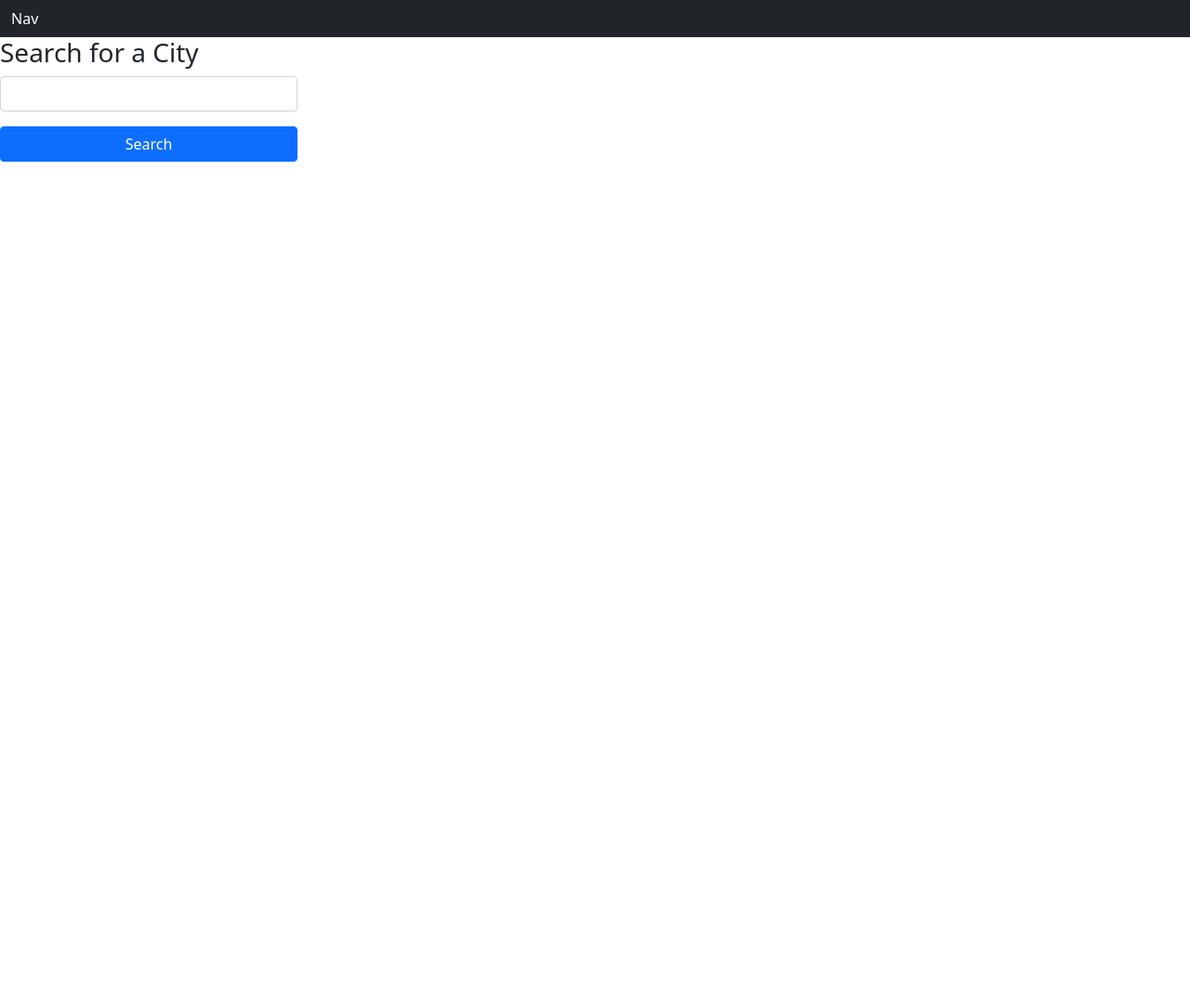
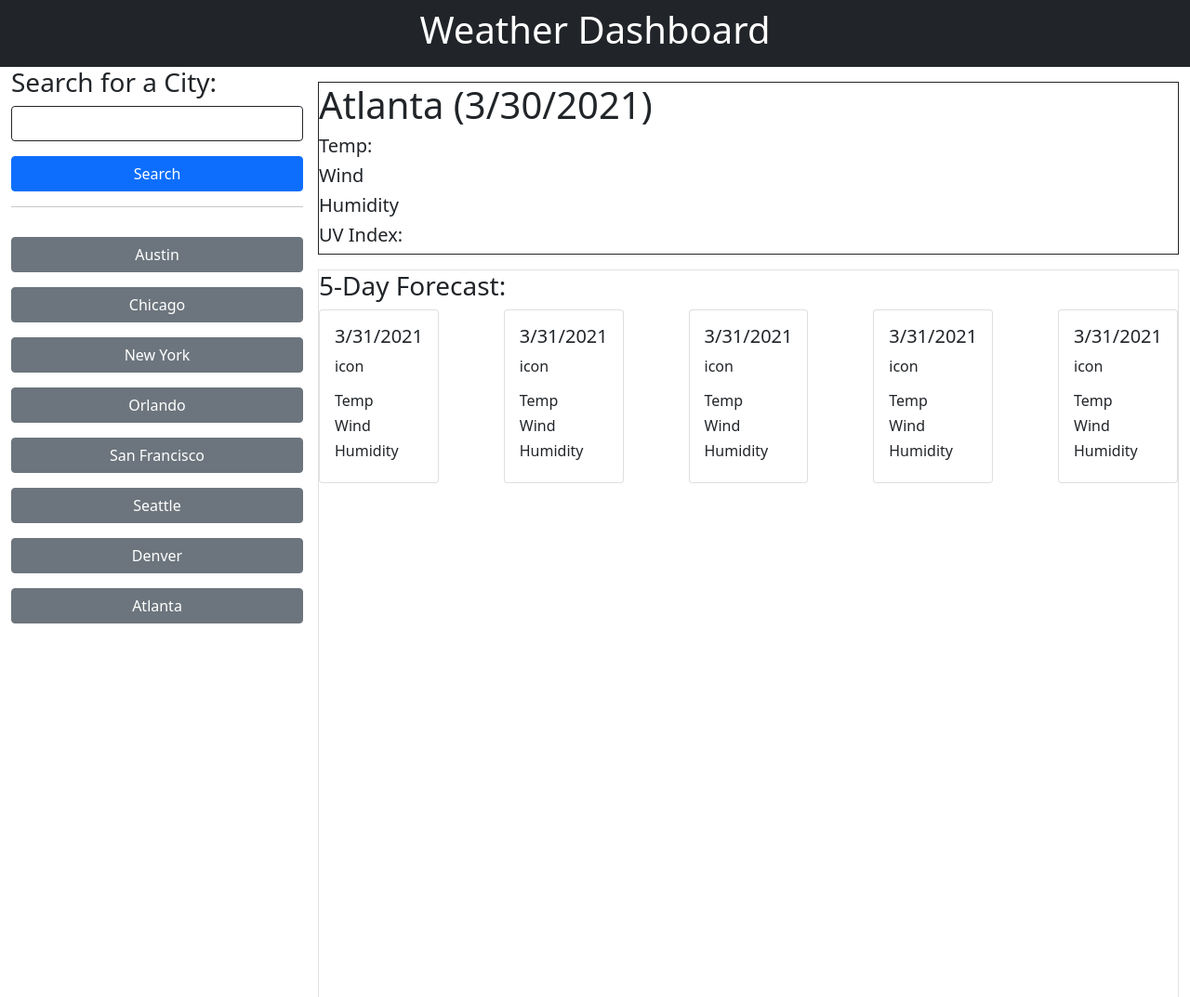
Before and after one commit to b00000001/weather-dashboard, a plain HTML site: page index.html in a window 1280 px wide. Shown: the whole page at 93% size. Before the commit the page ends 800 px from the top, so only its background shows below. Drawn offline with nearby package versions, Linux system fonts and the light colour scheme.

Commit message:
Completed layout design for HTML

```diff
--- a/index.html
+++ b/index.html
@@ -14,20 +14,90 @@
 <body>
     <div class="container-fluid">
         <div class="row">
-            <nav class="navbar navbar-dark bg-dark text-white">Nav</nav>
+            <nav class="navbar navbar-dark d-flex justify-content-center bg-dark text-white">
+                <h1>Weather Dashboard</h1>
+            </nav>
         </div>
     </div>
-    <div class="container-fluidk">
-        <div class="search__column d-flex">
+    <div class="container-fluid">
+        <div class="d-flex">
             <!-- Column with the search for city heading -->
-            <div class="d-flex flex-column w-25">
-                <h3>Search for a City</h3>
-                <form><input class='form-control' type='text'>
+            <div class="search__column d-flex flex-column w-25 vh-100">
+                <h3>Search for a City:</h3>
+                <form><input class='form-control border-dark' type='text'>
                     <button class="btn btn-primary w-100 mt-3">Search</button>
                 </form>
+                <hr class='mt-3'>
+                <button class="btn btn-secondary mt-3">Austin</button>
+                <button class="btn btn-secondary mt-3">Chicago</button>
+                <button class="btn btn-secondary mt-3">New York</button>
+                <button class="btn btn-secondary mt-3">Orlando</button>
+                <button class="btn btn-secondary mt-3">San Francisco</button>
+                <button class="btn btn-secondary mt-3">Seattle</button>
+                <button class="btn btn-secondary mt-3">Denver</button>
+                <button class="btn btn-secondary mt-3">Atlanta</button>
             </div>
-        </div>
-    </div>
+            <div class="main__weatherdisplay ms-3 flex-grow-1 mt-3">
+                <div class="city__widget border border-dark">
+                    <h1>Atlanta (3/30/2021)</h1>
+                    <h5>Temp:</h5>
+                    <h5>Wind</h5>
+                    <h5>Humidity</h5>
+                    <h5>UV Index:</h5>
+                </div>
+                <div class="fdforecast d-flex flex-column border mt-3 h-100">
+                    <div class="forecast__title">
+                        <h3>5-Day Forecast:</h3>
+                    </div>
+                    <div class="forecast__icons d-flex justify-content-between">
+                        <div class="card">
+                            <div class="card-body">
+                                <h5>3/31/2021</h5>
+                                <p>icon</p>
+                                <h6>Temp</h6>
+                                <h6>Wind</h6>
+                                <h6>Humidity</h6>
+                            </div>
+                        </div>
+                        <div class="card">
+                            <div class="card-body">
+                                <h5>3/31/2021</h5>
+                                <p>icon</p>
+                                <h6>Temp</h6>
+                                <h6>Wind</h6>
+                                <h6>Humidity</h6>
+                            </div>
+                        </div>
+                        <div class="card">
+                            <div class="card-body">
+                                <h5>3/31/2021</h5>
+                                <p>icon</p>
+                                <h6>Temp</h6>
+                                <h6>Wind</h6>
+                                <h6>Humidity</h6>
+                            </div>
+                        </div>
+                        <div class="card">
+                            <div class="card-body">
+                                <h5>3/31/2021</h5>
+                                <p>icon</p>
+                                <h6>Temp</h6>
+                                <h6>Wind</h6>
+                                <h6>Humidity</h6>
+                            </div>
+                        </div>
+                        <div class="card">
+                            <div class="card-body">
+                                <h5>3/31/2021</h5>
+                                <p>icon</p>
+                                <h6>Temp</h6>
+                                <h6>Wind</h6>
+                                <h6>Humidity</h6>
+                            </div>
+                        </div>
+                    </div>
+                </div>
+            </div>
 
 
 </body>
```
